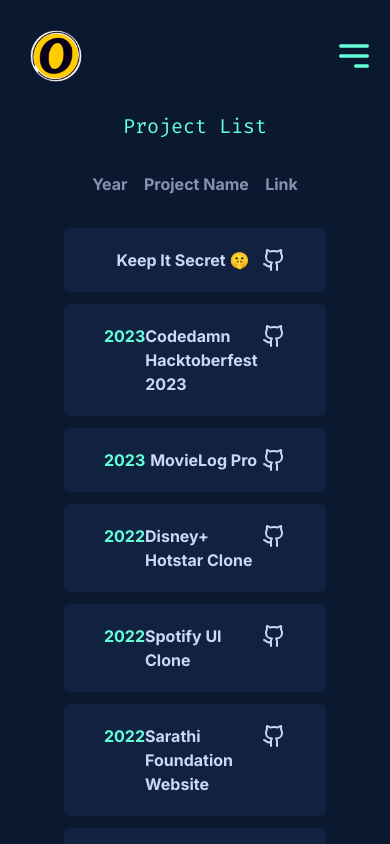
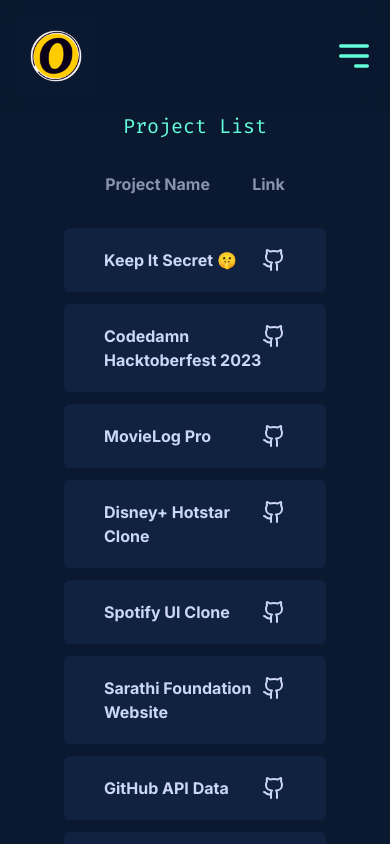
Before and after one commit to 0mkarBhosale07/portfolio, a Next.js app: page /projects in a window 390 px wide. Shown: the top 844 px of the page. Built offline with nearby package versions, Linux system fonts and the light colour scheme.

Commit message:
Project list view responsive

```diff
--- a/src/app/projects/page.jsx
+++ b/src/app/projects/page.jsx
@@ -12,7 +12,7 @@
 
         <div className="projects">
           <div className="  p-5 flex justify-around my-3">
-            <h1 className=" font-bold">Year</h1>
+            <h1 className=" font-bold hidden md:block">Year</h1>
             <h1 className="project-name font-bold">Project Name</h1>
             <h1 className="font-bold">Link</h1>
           </div>
--- a/src/components/ProjectCard.jsx
+++ b/src/components/ProjectCard.jsx
@@ -7,7 +7,9 @@
   return (
     <>
       <div className="bg-[#112240] py-5 px-10 md:px-32 rounded-md flex justify-between my-3">
-        <h1 className="year text-[#64FFDA] font-bold">{year}</h1>
+        <h1 className="year text-[#64FFDA] font-bold hidden md:block">
+          {year}
+        </h1>
         <h1 className="project-name text-[#CCD6F6] font-bold">{name}</h1>
         <Link
           href={link}
--- a/src/data/projects.js
+++ b/src/data/projects.js
@@ -5,6 +5,7 @@
      tech:["NextJs 14", "Tailwind CSS","Crypto-JS"],
      link: "https://keep-it-secret.vercel.app/",
      github:"https://github.com/0mkarBhosale07/keep-it-secret",
+     year:"2023"
    },
   {
     title: "Codedamn Hacktoberfest 2023",
```
